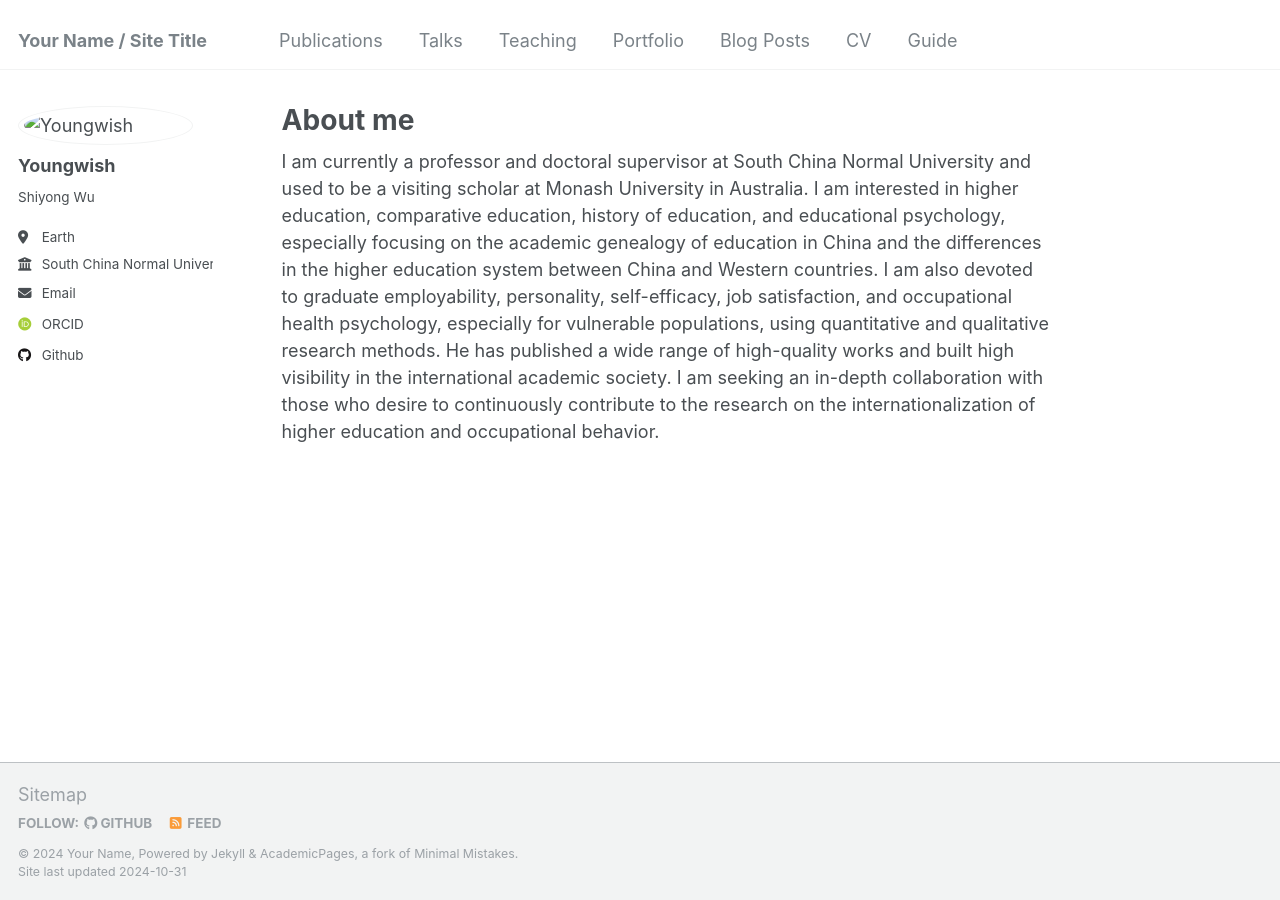
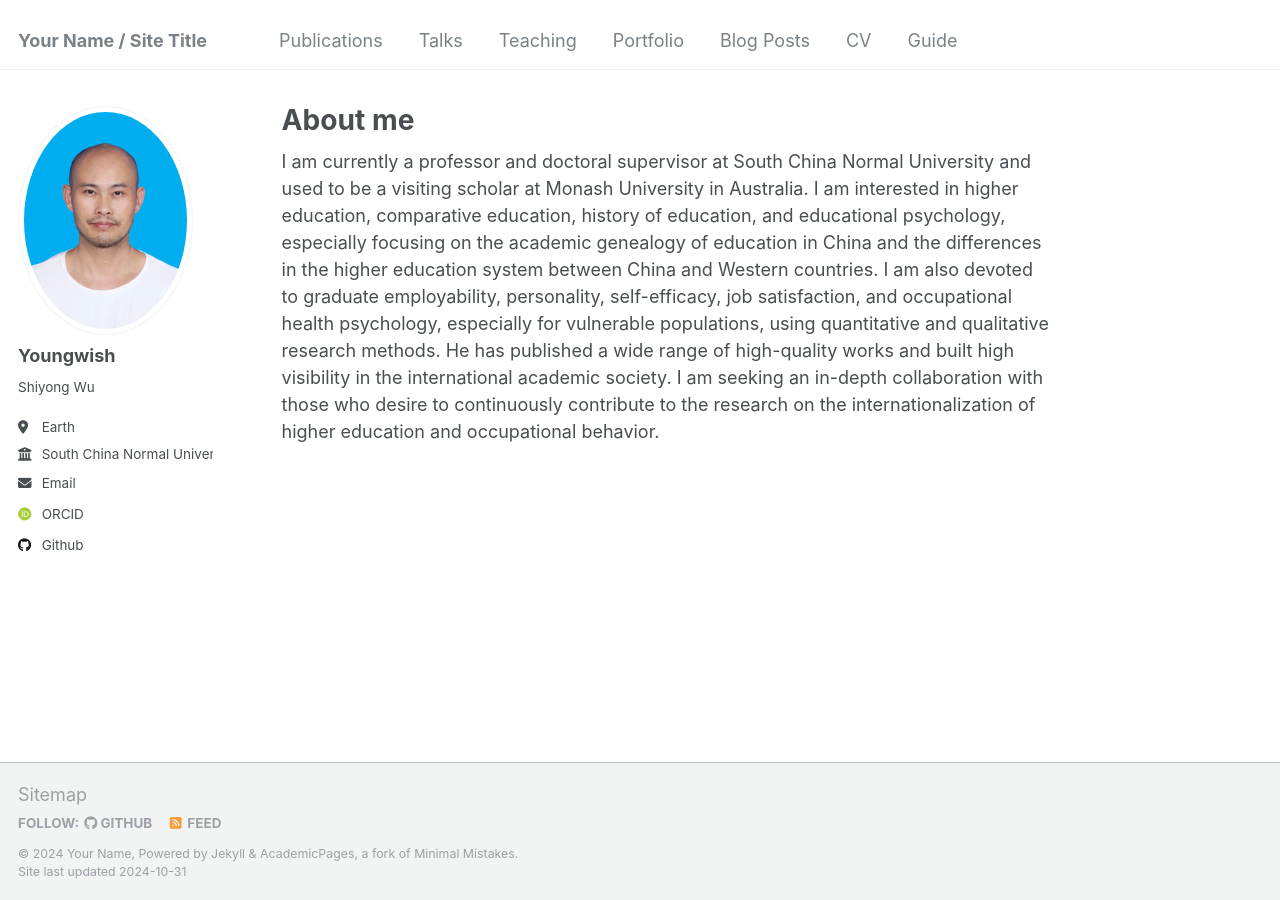
Before and after one commit to Youngwish/Youngwish.github.io, a Jekyll site: the page built from _pages/about.md, in a window 1280 px wide. Built offline with Jekyll 4.4.1, drawn with Linux system fonts in a browser that asks for light colours; some web fonts are replaced.

Commit message:
Update _config.yml

```diff
--- a/_config.yml
+++ b/_config.yml
@@ -21,7 +21,7 @@ repository               : "academicpages/academicpages.github.io"
 #               Additional customization can be done by editing /_includes/author-profile.html
 author:
   # Biographic information
-  avatar           : "./icloud drive/desktop/WU.JPG"
+  avatar           : "./WU.JPG"
   name             : "Youngwish"
   pronouns         : # example: "she/her"
   bio              : "Shiyong Wu"
```
